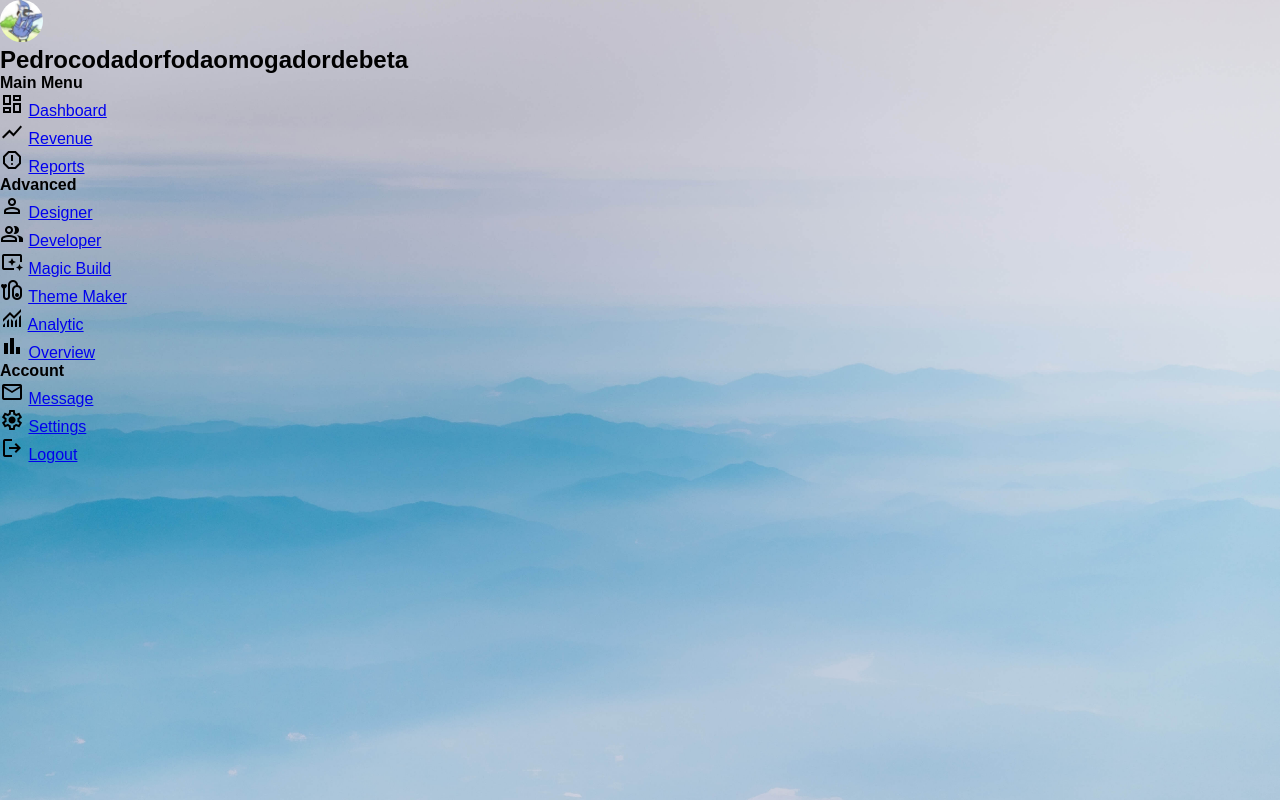
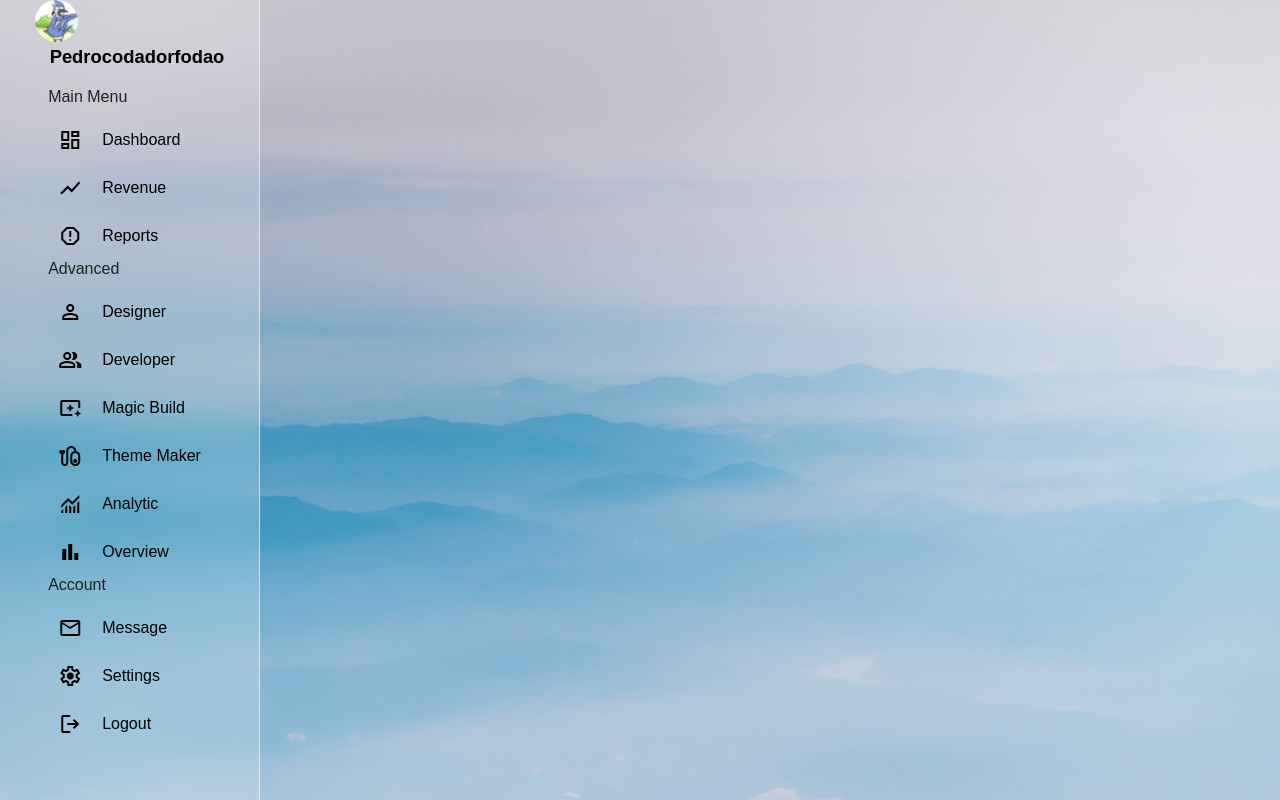
Before and after one commit to PedroFreitasgoat/sidebartest, a plain HTML site: page index.html in a window 1280 px wide. Drawn offline with nearby package versions, Linux system fonts and the light colour scheme.

Commit message:
background att

```diff
--- a/index.html
+++ b/index.html
@@ -11,7 +11,7 @@
     <aside class="sidebar">
         <div class="logo">
             <img src="logo.jpg" alt="logo">
-            <h2>Pedrocodadorfodaomogadordebeta</h2>
+            <h2>Pedrocodadorfodao</h2>
         </div>
         <ul class="links">
             <h4>Main Menu</h4>
--- a/style.css
+++ b/style.css
@@ -12,20 +12,68 @@ body {
     background-position: center;
     background-size: cover;
 }
-¨
+
 .sidebar {
     position: fixed;
     top: 0;
     left: 0;
-    width: 260px;
+    width: 110px;
     height: 100%;
+    display: flex;
+    align-items: center;
+    flex-direction: column;
     background: rgba(255, 255, 255, 0.2);
     backdrop-filter: blur(17px);
-    --webkit-backdrop-filter: blur(17px);
+    -webkit-backdrop-filter: blur(17px);
     border-right: 1px solid rgba(255, 255, 255, 0.6);
+    transition: width 0.3s ease;
+}
+
+.sidebar:hover {
+    width: 260px;
 }
 
 .logo img {
     width: 43px;
     border-radius: 50%;
 }
+
+.logo h2 {
+    font-weight: 600;
+    font-size: 1.15rem;
+    margin-left: 15px;
+}
+
+.sidebar .links {
+    list-style: none;
+    margin-top: 20px;
+}
+
+.sidebar .links h4 {
+    color: #222;
+    font-weight: 500;
+    margin-bottom: 10px;
+}
+
+.links li {
+    display: flex;
+    align-items: center;
+}
+
+.links .li:hover {
+    border-radius: 4px;
+    cursor: pointer;
+    background: #fff;
+}
+
+.links li span {
+    padding: 12px 10px;
+}
+
+.links li a {
+    color: #000;
+    padding: 10px;
+    font-weight: 500;
+    white-space: nowrap;
+    text-decoration: none;
+}
```
